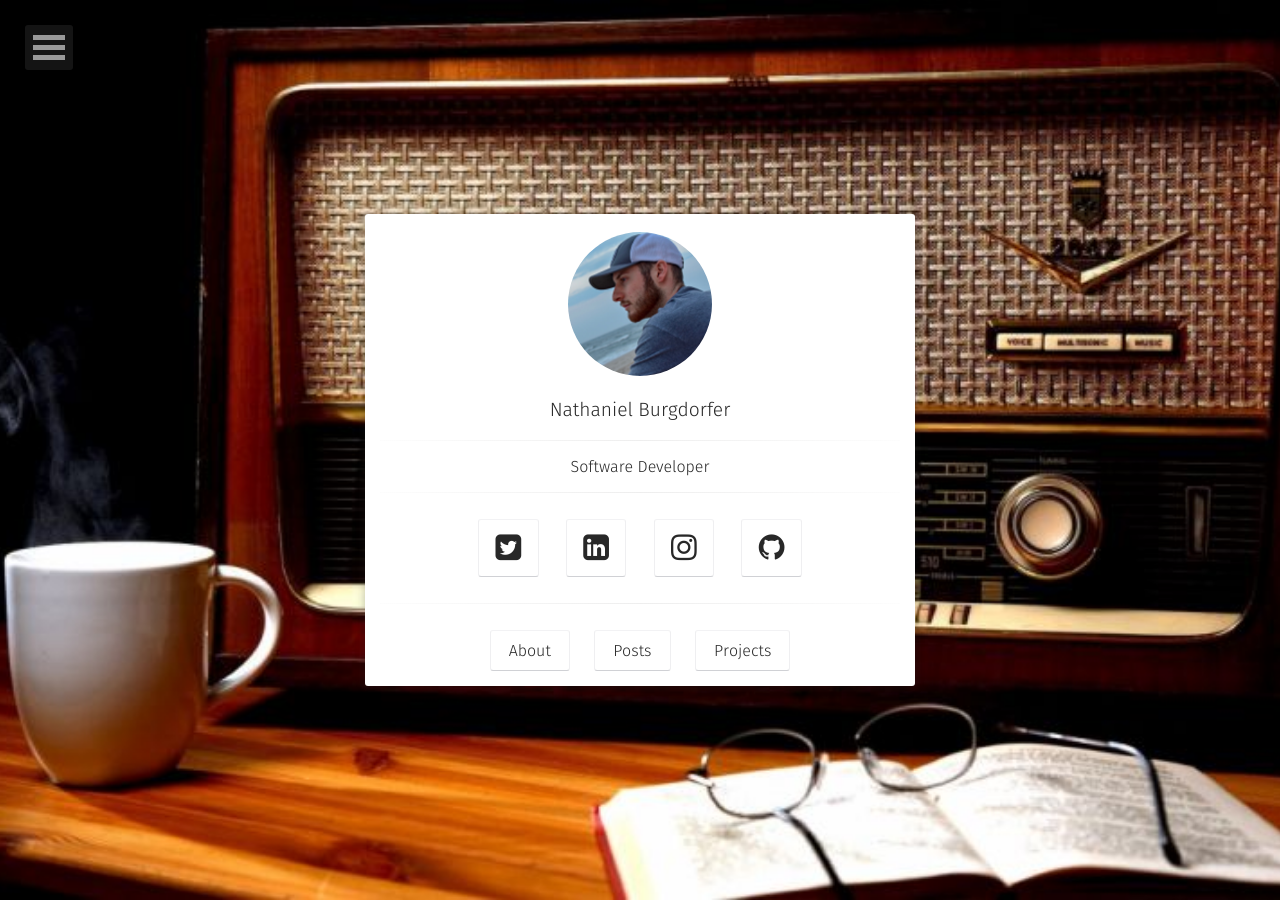
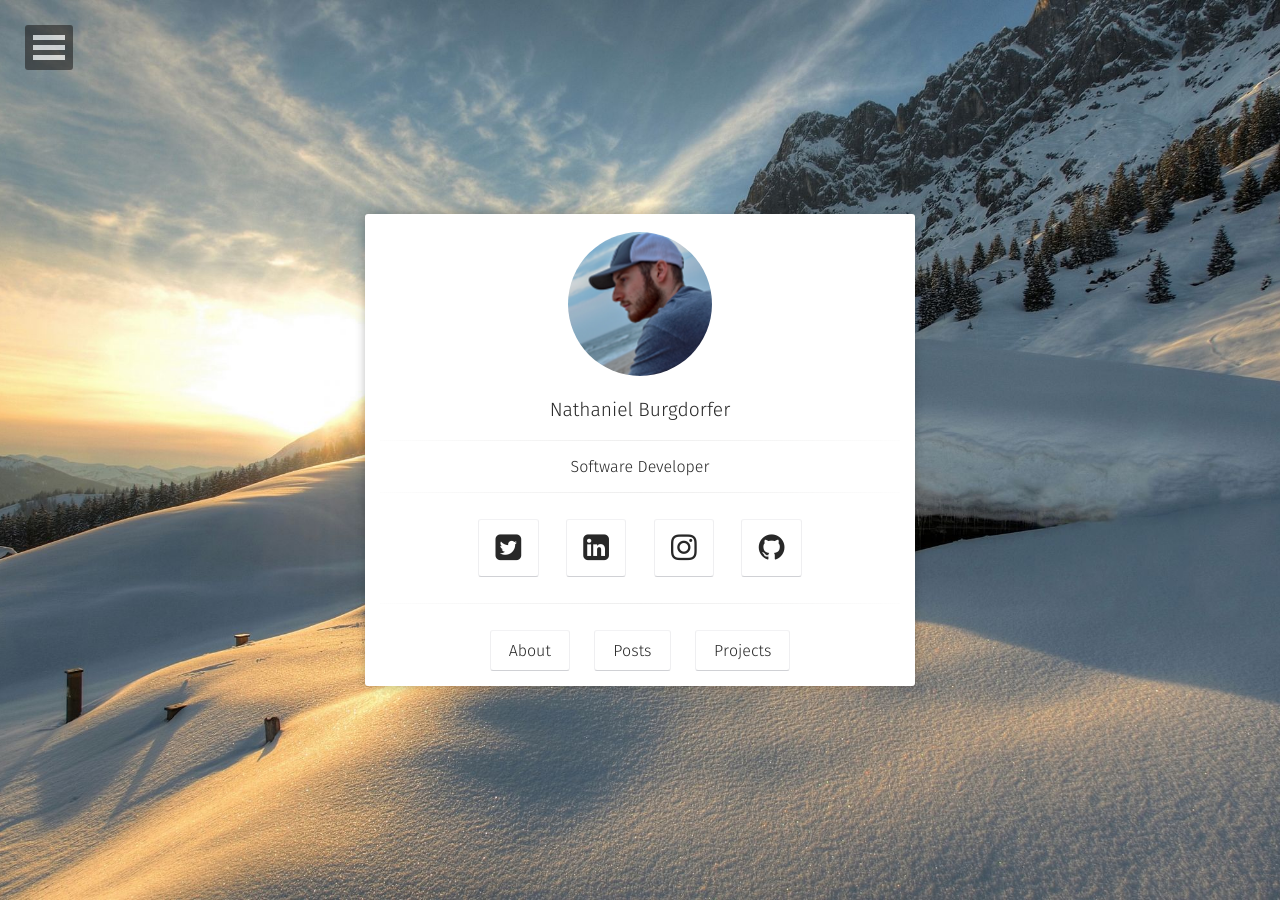
Before and after one commit to nburgdorfer/sample_website, a Jekyll site: the page built from index.html, in a window 1280 px wide. Built offline with Jekyll 4.4.1, drawn with Linux system fonts in a browser that asks for light colours; some web fonts are replaced.

Commit message:
Playing with the background (part 2)

```diff
--- a/_config.yml
+++ b/_config.yml
@@ -5,7 +5,7 @@ description:        "Moon is a minimal, one column jekyll theme for your blog."
 reading_time:       true
 words_per_minute:   200
 logo:               'assets/img/headshot.png'
-background:         'assets/img/background2.jpg'
+background:         'assets/img/background5.jpg'
 tiled_bg:           false   # Set this true if you want to tile your background image, otherwise it will be covered
 locale:             en_US
 url:                https://nburgdorfer.github.io/sample_website
```
Also changed, not shown: 1 other file.
